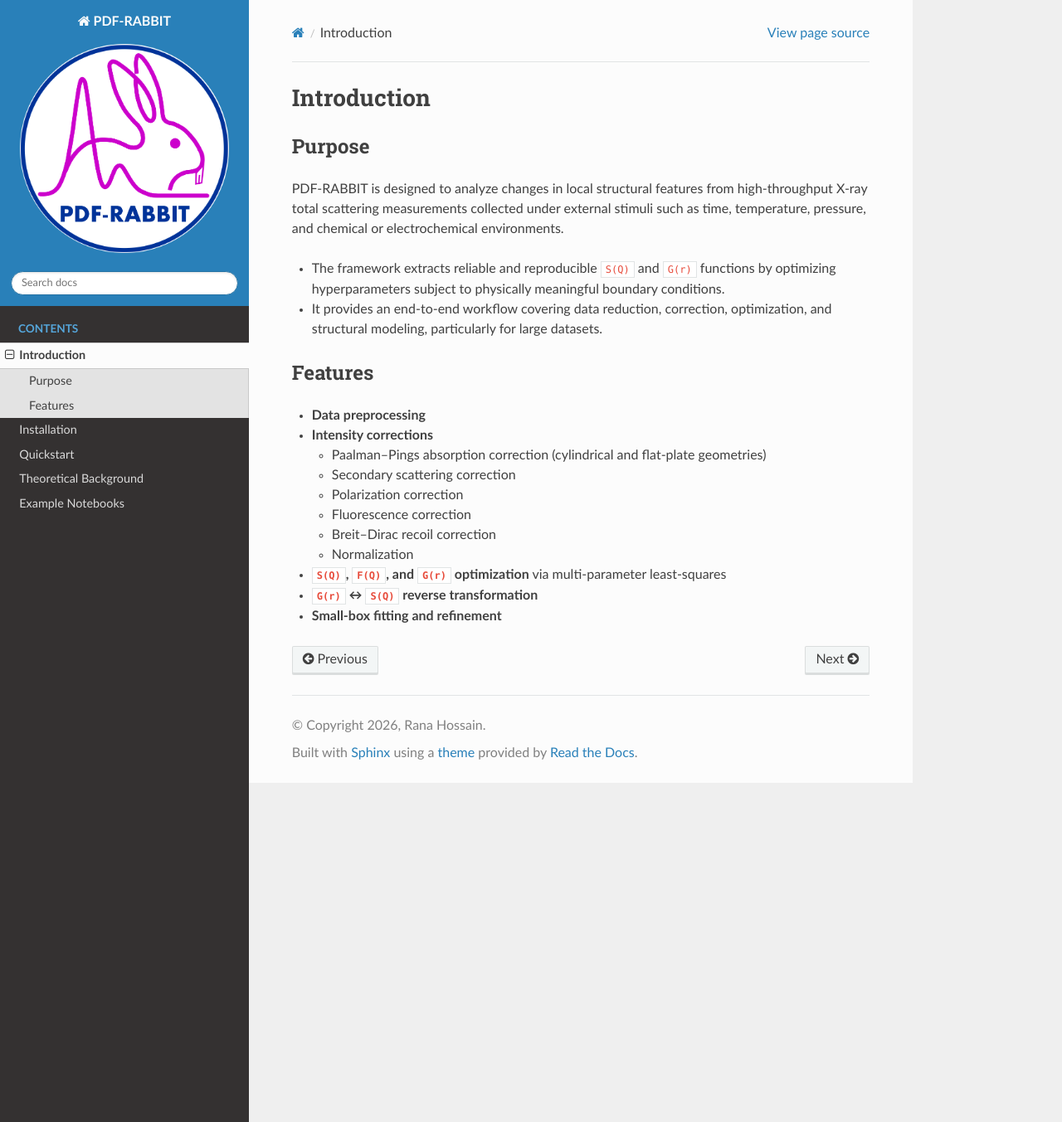
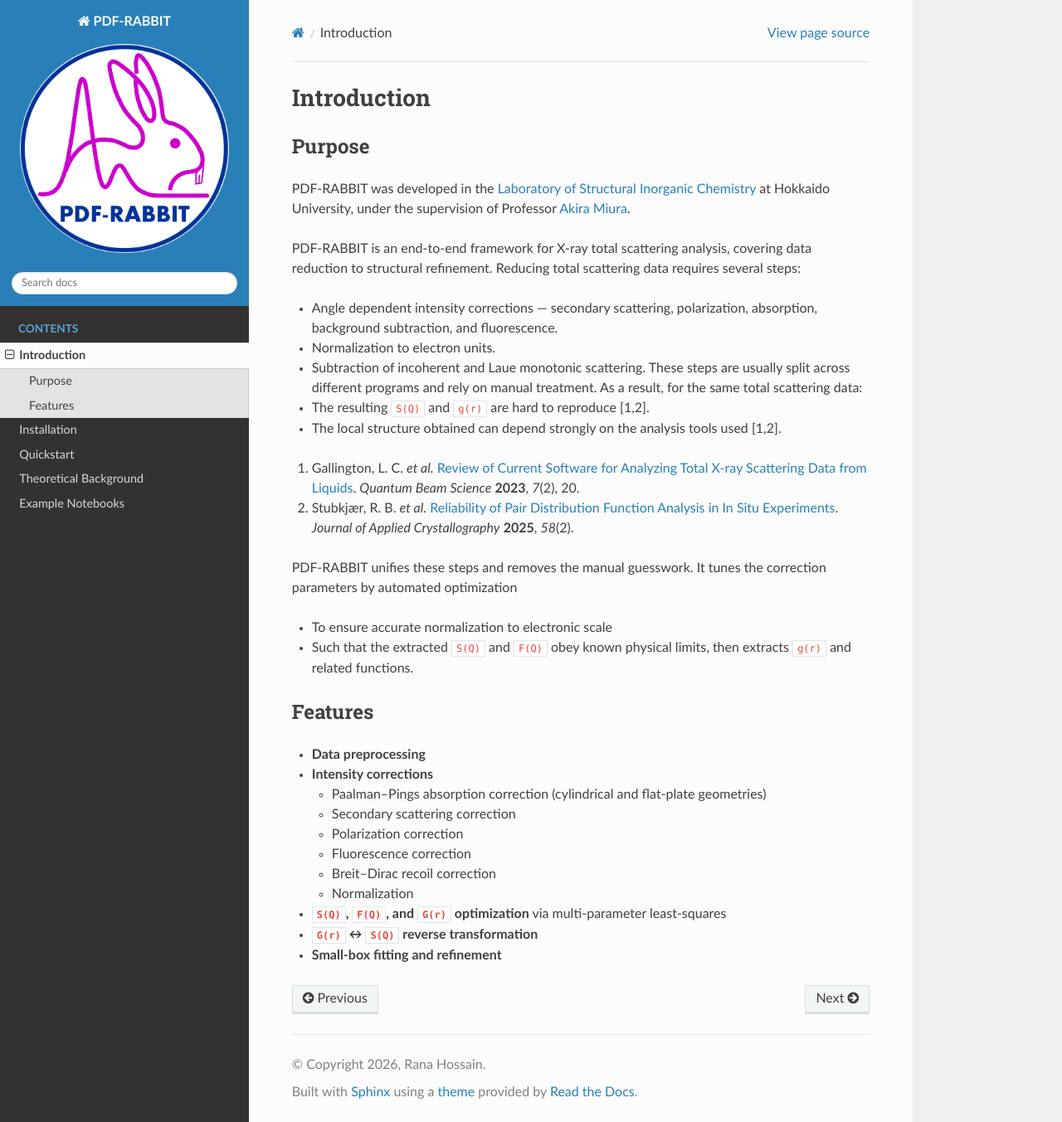
Before and after one commit to Rana-Phy/PDF-RABBIT, a Sphinx documentation site: the page built from docs/introduction.md, in a window 1280 px wide and 1353 px high. Shown: the whole window at 83% size. Built offline with Sphinx 7.4.7 and the Read the Docs theme 3.1.0, drawn with Linux system fonts in a browser that asks for light colours.

Commit message:
Update introduction.md

```diff
--- a/docs/introduction.md
+++ b/docs/introduction.md
@@ -2,16 +2,24 @@
 
 ## Purpose
 
-PDF-RABBIT is designed to analyze changes in local structural features from
-high-throughput X-ray total scattering measurements collected under external
-stimuli such as time, temperature, pressure, and chemical or electrochemical
-environments.
+PDF-RABBIT was developed in the [Laboratory of Structural Inorganic Chemistry](https://strchem.eng.hokudai.ac.jp/) at Hokkaido University, under the supervision of Professor [Akira Miura](https://researchmap.jp/amiura).
 
-- The framework extracts reliable and reproducible `S(Q)` and `G(r)` functions
-  by optimizing hyperparameters subject to physically meaningful boundary
-  conditions.
-- It provides an end-to-end workflow covering data reduction, correction,
-  optimization, and structural modeling, particularly for large datasets.
+PDF-RABBIT is an end-to-end framework for X-ray total scattering analysis, covering data reduction to structural refinement.
+Reducing total scattering data requires several steps:
+- Angle dependent intensity corrections — secondary scattering, polarization, absorption, background subtraction, and fluorescence.
+- Normalization to electron units.
+- Subtraction of incoherent and Laue monotonic scattering.
+These steps are usually split across different programs and rely on manual treatment.
+As a result, for the same total scattering data:
+- The resulting `S(Q)` and `g(r)` are hard to reproduce [1,2].
+- The local structure obtained can depend strongly on the analysis tools used [1,2].
+1. Gallington, L. C. *et al.* [Review of Current Software for Analyzing Total X-ray Scattering Data from Liquids](https://doi.org/10.3390/qubs7020020). *Quantum Beam Science* **2023**, *7*(2), 20.
+2. Stubkjær, R. B. *et al.* [Reliability of Pair Distribution Function Analysis in In Situ Experiments](https://doi.org/10.1107/S1600576725001694). *Journal of Applied Crystallography* **2025**, *58*(2).
+
+PDF-RABBIT unifies these steps and removes the manual guesswork.
+It tunes the correction parameters by automated optimization
+- To ensure accurate normalization to electronic scale
+- Such that the extracted `S(Q)` and `F(Q)` obey known physical limits, then extracts `g(r)` and related functions.
 
 ## Features
 
```
